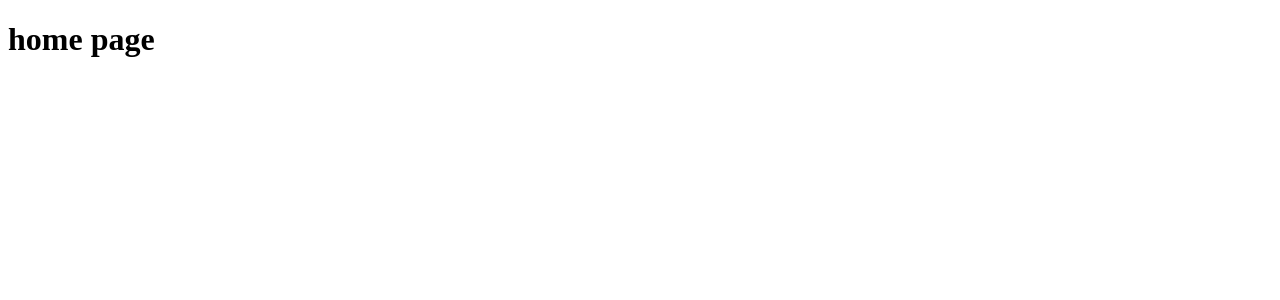
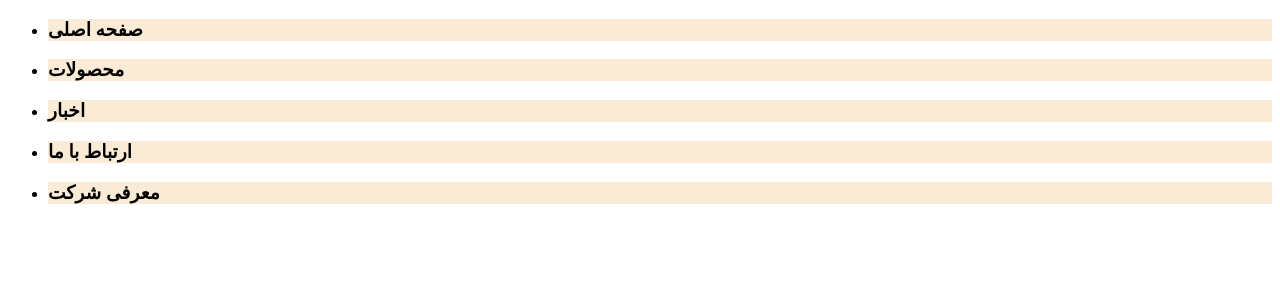
Before and after one commit to RadikalTek/myproject, a Django app: page / in a window 1280 px wide. Before the commit the part shown is almost empty. Shown: the top 300 px of the page. Run offline with Django 5.2, Linux system fonts and the light colour scheme.

Commit message:
new file css

```diff
--- /dev/null
+++ b/backend/templates/home.css
@@ -0,0 +1,9 @@
+.Menuecontainer {
+    display:flex;
+    float: right;
+    background-color: blue;
+}
+
+h3{
+    background-color:antiquewhite ;
+}
--- a/backend/templates/home.html
+++ b/backend/templates/home.html
@@ -1,11 +1,21 @@
+
 <!DOCTYPE html>
 <html lang="en">
 <head>
     <meta charset="UTF-8">
     <meta name="viewport" content="width=device-width, initial-scale=1.0">
     <title>Document</title>
+    <link rel="stylesheet" href="home.css">
 </head>
 <body>
-    <h1> home page</h1>
+    <div class="Menuecontainre">
+   <ul>
+    <li><h3>صفحه اصلی</h3></li>
+     <li><h3>محصولات</h3></li>
+      <li><h3>اخبار</h3></li>
+       <li><h3>ارتباط با ما</h3></li>
+        <li><h3>معرفی شرکت</h3></li>
+   </ul>
+   </div>
 </body>
 </html>
```
